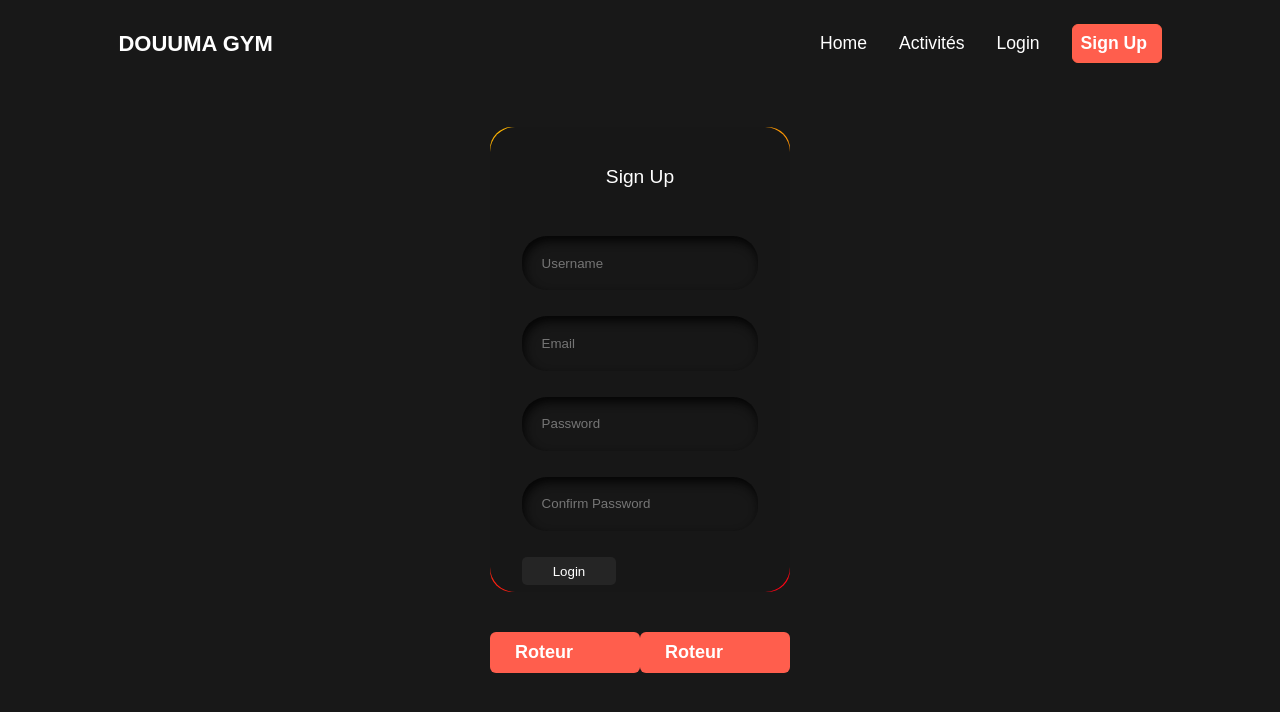
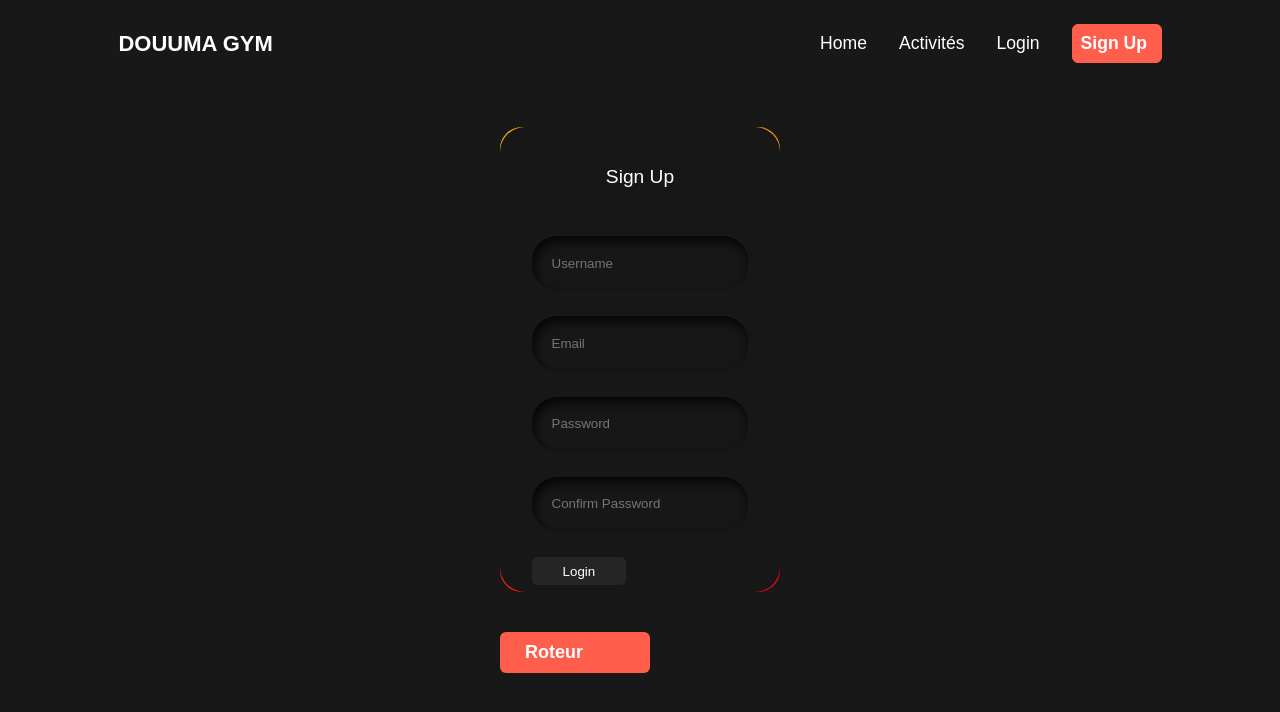
Before and after one commit to Douuma-Mi/Projet-Gym, a React (Vite) app: page /SingUp in a window 1280 px wide. Shown: the top 712 px of the page. Built offline with nearby package versions, Linux system fonts and the light colour scheme.

Commit message:
first commit

```diff
--- a/src/pages/SingUp.jsx
+++ b/src/pages/SingUp.jsx
@@ -34,8 +34,6 @@ function SingUp() {
   </div>
 </div>
             <Link className="btn" to="/">Roteur</Link>
-
-<Link className="btn" href="/">Roteur</Link>
 </>
   )
 }
```
